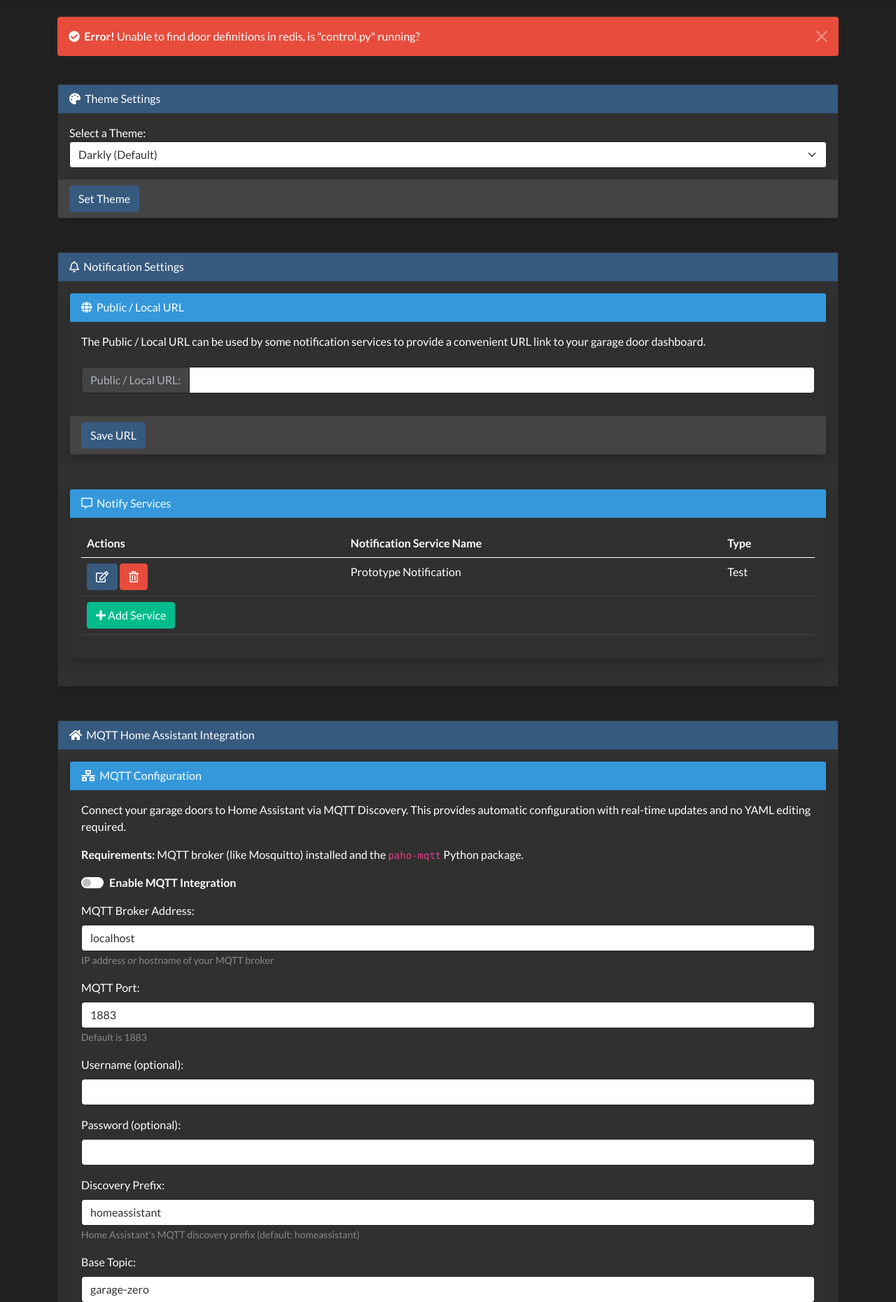
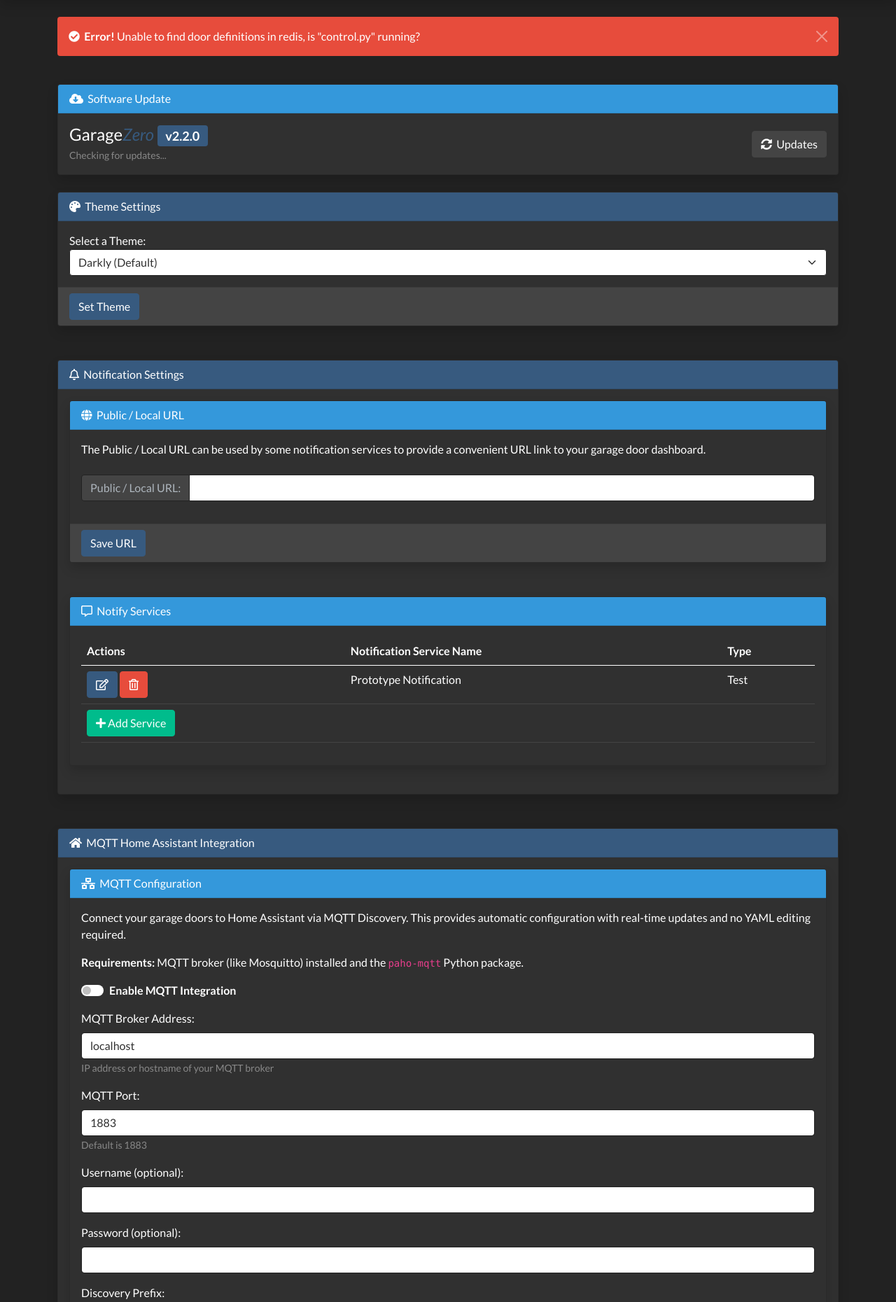
Before and after one commit to nebhead/garage-zero-v2, a Flask app: page / in a window 1280 px wide. Shown: the part 72-1932 px from the top of the page at 70% size. Run offline with Flask 3, Linux system fonts and the light colour scheme; data that the repository does not hold is empty; some libraries are stand-ins or nearby versions.

Commit message:
Add Update Capability

```diff
--- a/app.py
+++ b/app.py
@@ -10,6 +10,7 @@ from gzlogging import *
 import redis
 import secrets
 import time
+import updater
 
 """
 Globals
@@ -98,9 +99,41 @@ class EventForm(FlaskForm):
 	logtype = SelectField('Log Type (Displayed in Log)', choices=['OPENED', 'OPEN', 'REMIND', 'CLOSED'])
 	notifylist = SelectMultipleField('Select Notification Services', choices=[], validate_choice=False)
 
+@app.context_processor
+def inject_version():
+	return {'app_version': updater.get_version()}
+
 """
 App Route Functions Begin
 """
+
+def update_auth_ok():
+	return not (settings['misc']['password'] == True and 'active' not in session)
+
+@app.route('/ping')
+def ping():
+	return jsonify({'result': 'ok'})
+
+@app.route('/update/<action>', methods=['POST', 'GET'])
+def update_api(action=None):
+	if not update_auth_ok():
+		return jsonify({'result': 'fail', 'error': 'Not authorized.'}), 401
+
+	if action == 'check':
+		force = request.values.get('force') == 'true'
+		return jsonify(updater.check_for_updates(force=force))
+
+	if action == 'start' and request.method == 'POST':
+		if updater.start_update():
+			write_log('Software update started.', logtype='UPDATE')
+			return jsonify({'result': 'success'})
+		return jsonify({'result': 'fail', 'error': 'An update is already in progress.'}), 409
+
+	if action == 'status':
+		since = request.values.get('since', 0, type=int)
+		return jsonify(updater.get_update_status(since))
+
+	return jsonify({'result': 'fail', 'error': 'Unknown action.'}), 404
 
 @app.route('/login', methods=['POST', 'GET'])
 def loginpage():
--- /dev/null
+++ b/templates/_update_banner.html
@@ -0,0 +1,7 @@
+<!-- Update Available Notification (shown by update check script) -->
+<div class="container" id="update-banner" style="display:none">
+  <div class="alert alert-info d-flex justify-content-between align-items-center" role="alert">
+    <span><i class="fas fa-cloud-download-alt"></i>&nbsp; <strong>Update available.</strong> <span id="update-banner-text"></span></span>
+    <button type="button" class="btn btn-sm btn-primary" data-bs-toggle="modal" data-bs-target="#md-update">View Update</button>
+  </div>
+</div>
--- /dev/null
+++ b/templates/_update_card.html
@@ -0,0 +1,195 @@
+<!-- Software Update Card -->
+<div class="card shadow">
+	<div class="card-header bg-info">
+		<i class="fas fa-cloud-download-alt"></i>&nbsp; Software Update
+	</div>
+	<div class="card-body">
+		<div class="row align-items-center">
+			<div class="col">
+				<h4 class="mb-0">Garage<i class="text-primary">Zero</i> <span class="badge bg-primary">{{ app_version }}</span></h4>
+				<small class="text-muted" id="update-card-status">Checking for updates...</small>
+			</div>
+			<div class="col-auto">
+				<button type="button" class="btn btn-secondary" id="btn-open-update" data-bs-toggle="modal" data-bs-target="#md-update">
+					<i class="fas fa-sync-alt"></i>&nbsp; Updates
+				</button>
+			</div>
+		</div>
+	</div>
+</div><br>
+
+<!-- Update Modal -->
+<div class="modal fade" id="md-update" tabindex="-1" aria-labelledby="updateModalLabel" aria-hidden="true" data-bs-backdrop="static">
+	<div class="modal-dialog modal-dialog-centered modal-lg modal-dialog-scrollable">
+	<div class="modal-content">
+		<div class="modal-header">
+			<h5 class="modal-title" id="updateModalLabel"><i class="fas fa-cloud-download-alt"></i>&nbsp; Software Update</h5>
+			<button type="button" class="btn-close" id="update-close-x" data-bs-dismiss="modal" aria-label="Close"></button>
+		</div>
+		<div class="modal-body">
+			<!-- Check / commits view -->
+			<div id="update-view-info">
+				<p>Installed version: <span class="badge bg-primary">{{ app_version }}</span>
+				&nbsp; Latest: <span class="badge bg-success" id="update-latest">?</span></p>
+				<div id="update-msg" class="alert alert-secondary py-2">Checking...</div>
+				<div id="update-plan" class="alert alert-warning py-2" style="display:none"></div>
+				<h6 id="update-commits-title">Commits</h6>
+				<ul class="list-group list-group-flush small" id="update-commits"></ul>
+			</div>
+			<!-- Progress view -->
+			<div id="update-view-progress" style="display:none">
+				<div class="progress mb-3" style="height: 1.25rem;">
+					<div class="progress-bar progress-bar-striped progress-bar-animated" id="update-progress" role="progressbar" style="width: 100%">Updating...</div>
+				</div>
+				<pre class="p-2 border rounded" id="update-output" style="height: 14rem; overflow-y: auto; font-size: 0.8rem; white-space: pre-wrap;"></pre>
+				<div id="update-restart" class="alert alert-info py-2" style="display:none"></div>
+			</div>
+		</div>
+		<div class="modal-footer">
+			<button type="button" class="btn btn-secondary" id="btn-update-check"><i class="fas fa-sync-alt"></i>&nbsp; Check for Updates</button>
+			<button type="button" class="btn btn-success" id="btn-update-apply" disabled><i class="fas fa-download"></i>&nbsp; Update Now</button>
+			<button type="button" class="btn btn-outline-secondary" id="btn-update-close" data-bs-dismiss="modal">Close</button>
+		</div>
+	</div>
+	</div>
+</div>
+
+<script>
+$(function() {
+	var RESTART_SECS = 25, REBOOT_SECS = 60;
+	var busy = false;
+
+	function esc(s) { return $('<div>').text(s).html(); }
+
+	function renderCommits(list) {
+		var ul = $('#update-commits').empty();
+		if (!list.length) { ul.append('<li class="list-group-item">None</li>'); }
+		list.forEach(function(c) {
+			ul.append('<li class="list-group-item"><code>' + esc(c.hash) + '</code> ' + esc(c.subject) +
+				'<br><span class="text-muted">' + esc(c.author) + ' &middot; ' + esc(c.date) + '</span></li>');
+		});
+	}
+
+	function applyResult(d) {
+		if (!d.ok) {
+			$('#update-card-status').text('Unable to check for updates.');
+			$('#update-msg').attr('class', 'alert alert-danger py-2').text('Update check failed: ' + d.error);
+			$('#btn-update-apply').prop('disabled', true);
+			return;
+		}
+		$('#update-latest').text(d.latest);
+		$('#update-plan').hide();
+		if (d.available) {
+			var txt = d.behind + ' new commit' + (d.behind == 1 ? '' : 's') + ' available (' + d.current + ' → ' + d.latest + ').';
+			$('#update-card-status').text('Update available: ' + d.latest);
+			$('#update-banner-text').text(txt);
+			$('#update-banner').show();
+			$('#update-msg').attr('class', 'alert alert-info py-2').text(txt);
+			$('#update-commits-title').text('Changes since your version');
+			renderCommits(d.pending);
+			$('#btn-update-apply').prop('disabled', false);
+			if (d.plan) {
+				var items = [];
+				if (d.plan.requires_pip) items.push('New python modules will be installed.');
+				items.push(d.plan.requires_reboot ? 'The system will be <b>rebooted</b> (about 60 s).' : 'Services will be restarted (about 25 s).');
+				d.plan.notes.forEach(function(n) { items.push(esc(n)); });
+				$('#update-plan').html(items.join('<br>')).show();
+			}
+		} else {
+			$('#update-card-status').text('Up to date (checked ' + d.checked + ').');
+			$('#update-banner').hide();
+			$('#update-msg').attr('class', 'alert alert-success py-2').text('You are up to date. Last checked ' + d.checked + '.');
+			$('#update-commits-title').text('Latest commits');
+			renderCommits(d.recent);
+			$('#btn-update-apply').prop('disabled', true);
+		}
+	}
+
+	function check(force) {
+		$('#update-msg').attr('class', 'alert alert-secondary py-2').text('Checking...');
+		$('#btn-update-check').prop('disabled', true);
+		return $.ajax({ url: '/update/check', data: { force: force ? 'true' : 'false' } })
+			.done(applyResult)
+			.fail(function() { applyResult({ ok: false, error: 'Request failed.' }); })
+			.always(function() { $('#btn-update-check').prop('disabled', false); });
+	}
+
+	function setBusy(b) {
+		busy = b;
+		$('#btn-update-close, #update-close-x, #btn-update-check, #btn-update-apply').prop('disabled', b);
+	}
+
+	function waitForServer() {
+		var box = $('#update-restart');
+		var tries = 0;
+		(function pingLoop() {
+			tries++;
+			box.html('<i class="fas fa-spinner fa-spin"></i>&nbsp; Waiting for server to come back online... (attempt ' + tries + ')');
+			$.ajax({ url: '/ping', timeout: 3000, cache: false })
+				.done(function() {
+					box.attr('class', 'alert alert-success py-2').html('<i class="fas fa-check-circle"></i>&nbsp; Server is back online. Reloading...');
+					setTimeout(function() { location.reload(); }, 1000);
+				})
+				.fail(function() { setTimeout(pingLoop, 2000); });
+		})();
+	}
+
+	function countdown(action) {
+		var secs = action == 'reboot' ? REBOOT_SECS : RESTART_SECS;
+		var label = action == 'reboot' ? 'Rebooting system' : 'Restarting services';
+		var box = $('#update-restart').attr('class', 'alert alert-info py-2').show();
+		(function tick() {
+			if (secs <= 0) { return waitForServer(); }
+			box.html('<i class="fas fa-power-off"></i>&nbsp; ' + label + '. Checking server in <b>' + secs + '</b> s...');
+			secs--;
+			setTimeout(tick, 1000);
+		})();
+	}
+
+	function poll(since) {
+		$.ajax({ url: '/update/status', data: { since: since }, cache: false, timeout: 10000 })
+			.done(function(s) {
+				var out = $('#update-output');
+				if (s.lines.length) {
+					out.append(document.createTextNode(s.lines.join('\n') + '\n'));
+					out.scrollTop(out[0].scrollHeight);
+				}
+				if (s.state == 'running') { return setTimeout(function() { poll(s.next); }, 1000); }
+				var bar = $('#update-progress').removeClass('progress-bar-animated progress-bar-striped');
+				if (s.state == 'done') {
+					bar.addClass('bg-success').text('Update complete');
+					countdown(s.action);
+				} else {
+					bar.addClass('bg-danger').text('Update failed');
+					setBusy(false);
+					$('#btn-update-apply').prop('disabled', true);
+				}
+			})
+			.fail(function() { setTimeout(function() { poll(since); }, 2000); });
+	}
+
+	$('#btn-update-check').click(function() { check(true); });
+
+	$('#btn-update-apply').click(function() {
+		setBusy(true);
+		$('#update-view-info').hide();
+		$('#update-view-progress').show();
+		$('#update-output').text('');
+		$.ajax({ url: '/update/start', type: 'POST' })
+			.done(function() { poll(0); })
+			.fail(function(x) {
+				var e = (x.responseJSON && x.responseJSON.error) || 'Failed to start update.';
+				$('#update-output').text(e + '\n');
+				$('#update-progress').attr('class', 'progress-bar bg-danger').text('Update failed');
+				setBusy(false);
+			});
+	});
+
+	// Return to the info view when the modal is reopened after a failed update
+	$('#md-update').on('show.bs.modal', function() {
+		if (!busy) { $('#update-view-progress').hide(); $('#update-view-info').show(); }
+	});
+
+	check(false);
+});
+</script>
--- a/templates/admin.html
+++ b/templates/admin.html
@@ -3,6 +3,7 @@
 {% block title %} Admin & Settings {% endblock %}
 
 {% block notify %}
+{% include '_update_banner.html' %}
 <!-- Success -->
   {% if (alert['type'] == 'success') %}
   <div class="container">
@@ -28,8 +29,12 @@
   {% endif %}
 {% endblock %}
 
+{% block watermark %}{% endblock %}
+
 {% block content %}
 <div class="container">
+
+{% include '_update_card.html' %}
 
 <!-- Security Settings -->
 
--- a/templates/base.html
+++ b/templates/base.html
@@ -69,6 +69,9 @@
 	{% endblock %}
 	{% block notify %} {% endblock %}<br>
 	{% block content %} {% endblock %}<br>
+	{% block watermark %}
+	<div class="text-center text-muted pb-2" style="font-size: 0.7rem; opacity: 0.6;">Garage Zero {{ app_version }}</div>
+	{% endblock %}
 	<!-- jQuery and Bootstrap Bundle (includes Popper) -->
 	<script src="{{ url_for('static', filename='js/jquery-3.6.0.min.js') }}"></script>
 	<script src="{{ url_for('static', filename='js/bootstrap.bundle.min.js') }}"></script>
--- a/templates/settings.html
+++ b/templates/settings.html
@@ -3,6 +3,7 @@
 {% block title %} Settings {% endblock %}
 
 {% block notify %}
+{% include '_update_banner.html' %}
 <!-- Success -->
   {% if (alert['type'] == 'success') %}
   <div class="container">
@@ -28,8 +29,12 @@
   {% endif %}
 {% endblock %}
 
+{% block watermark %}{% endblock %}
+
 {% block content %}
 <div class="container">
+
+{% include '_update_card.html' %}
 
 <!-- Theme Card -->
 <form name="theme" action="/settings" method="POST">
--- /dev/null
+++ b/version.json
@@ -0,0 +1,12 @@
+{
+	"name": "Garage Zero",
+	"version": "v2.2.0",
+	"releases": {
+		"v2.2.0": {
+			"date": "2026-10-16",
+			"notes": "Initial versioned release. Adds in-app update checker.",
+			"requires_pip": false,
+			"requires_reboot": false
+		}
+	}
+}
```
Also changed, not shown: updater.py (added, +201 -0 lines), 2 other files.
